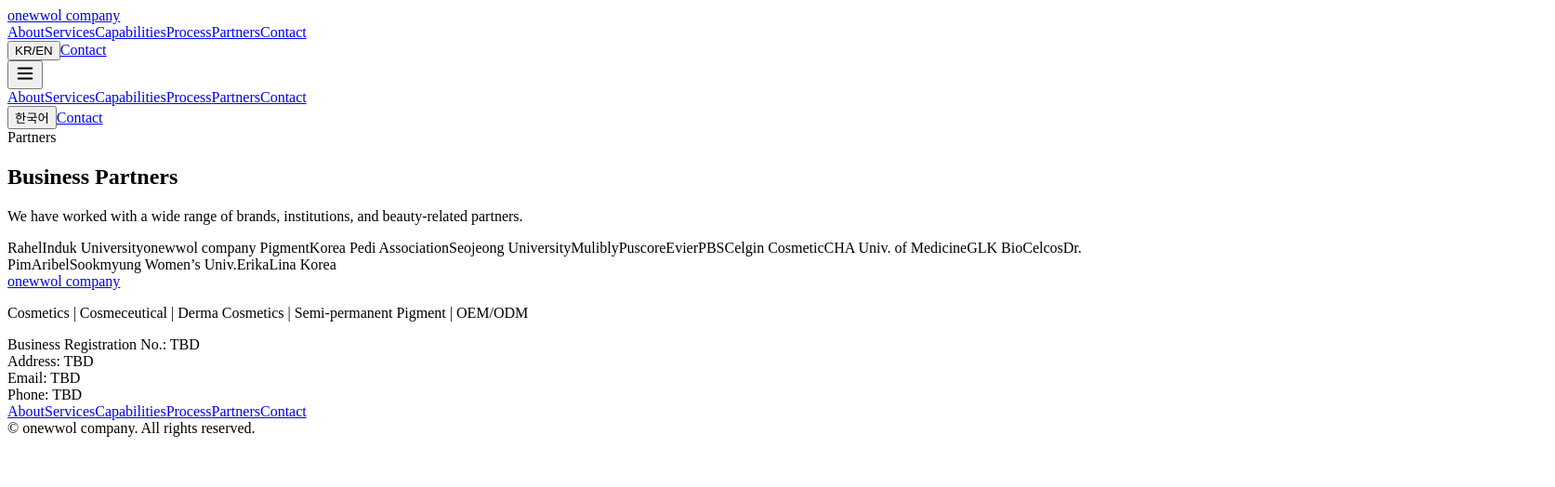
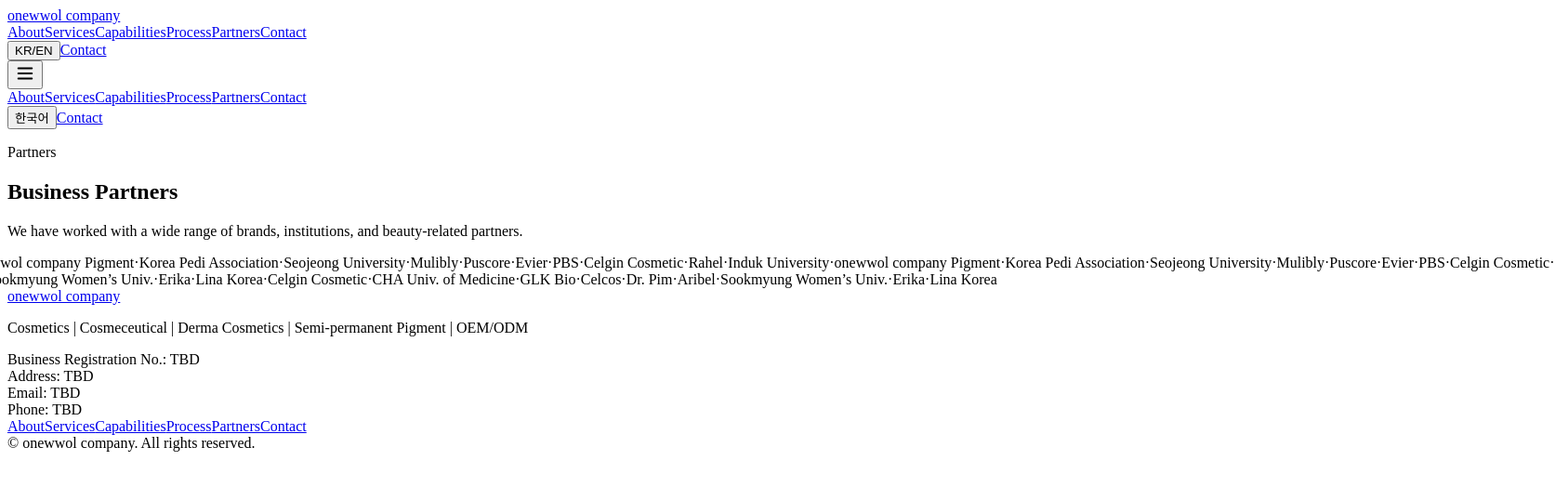
Before and after one commit to minchulpack/onewol-company, a React (Vite) app: page /en/partners in a window 1280 px wide. Shown: the top 524 px of the page at 93% size, 1673 px wide, since content can reach past the window. Built offline with nearby package versions, Linux system fonts and the light colour scheme; no server answers; the HTML template or start-up script is replaced by a standard one.

Commit message:
Refactor Partners component to use Marquee

```diff
--- a/src/app/components/sections/Partners.tsx
+++ b/src/app/components/sections/Partners.tsx
@@ -1,41 +1,79 @@
-import { motion } from 'motion/react';
+import { useRef } from 'react';
+import { motion, useAnimationFrame } from 'motion/react';
 import { useI18n } from '../../lib/i18n';
-import { SectionShell } from '../ui/SectionShell';
-import { RevealGroup } from '../ui/Reveal';
-import { fadeUp } from '../../lib/motion';
 
-const sizes = [
-  'text-[22px]',
-  'text-[18px]',
-  'text-[26px]',
-  'text-[20px]',
-  'text-[16px]',
-  'text-[24px]',
-  'text-[18px]',
-  'text-[20px]',
-];
+function Marquee({ items }: { items: string[] }) {
+  const x = useRef(0);
+  const ref = useRef<HTMLDivElement>(null);
+  const speed = 0.6; // px per frame
+
+  useAnimationFrame(() => {
+    if (!ref.current) return;
+    x.current -= speed;
+    const w = ref.current.scrollWidth / 2;
+    if (Math.abs(x.current) >= w) x.current = 0;
+    ref.current.style.transform = `translateX(${x.current}px)`;
+  });
+
+  const doubled = [...items, ...items];
+
+  return (
+    <div className="overflow-hidden">
+      <div ref={ref} className="flex gap-12 whitespace-nowrap" style={{ width: 'max-content' }}>
+        {doubled.map((name, i) => (
+          <span
+            key={`${name}-${i}`}
+            className="font-display text-[clamp(18px,2.2vw,28px)] font-light
+                       tracking-[-0.01em] text-white/40 hover:text-white/70
+                       transition-colors duration-500 cursor-default shrink-0"
+          >
+            {name}
+            <span className="ml-12 inline-block text-[#C8AA80]/30 text-base">·</span>
+          </span>
+        ))}
+      </div>
+    </div>
+  );
+}
 
 export function Partners() {
   const { t } = useI18n();
+
   return (
-    <SectionShell
-      id="partners"
-      eyebrow={t.partners.eyebrow}
-      title={t.partners.title}
-      body={t.partners.body}
-      className="bg-[#FBF8F3]"
-    >
-      <RevealGroup className="flex flex-wrap items-baseline justify-center gap-x-8 gap-y-6 max-w-4xl mx-auto text-center">
-        {t.partners.list.map((p, i) => (
-          <motion.span
-            key={`${p}-${i}`}
-            variants={fadeUp}
-            className={`${sizes[i % sizes.length]} text-[var(--brand-charcoal)]/55 hover:text-[var(--brand-accent)] transition-colors duration-500 tracking-[-0.005em] cursor-default`}
+    <section id="partners" className="scroll-mt-20 bg-[#0D0C14] text-white
+                                      border-t border-white/[0.06]">
+      {/* Header */}
+      <div className="max-w-[1320px] mx-auto px-6 md:px-12 lg:px-20 pt-20 pb-14">
+        <div data-reveal="up" className="flex flex-col md:flex-row md:items-end gap-6 md:gap-16">
+          <div>
+            <p className="text-[9px] tracking-[0.36em] uppercase text-[#C8AA80] mb-4">
+              {t.partners.eyebrow}
+            </p>
+            <h2 className="font-display text-[clamp(32px,5vw,64px)] font-light
+                           leading-[1.1] tracking-[-0.02em] text-white">
+              {t.partners.title}
+            </h2>
+          </div>
+          <p className="max-w-[300px] text-[13px] leading-[1.8] text-white/35 md:mb-2">
+            {t.partners.body}
+          </p>
+        </div>
+      </div>
+
+      {/* Marquee rows */}
+      <div className="py-6 flex flex-col gap-5 border-t border-white/[0.06]">
+        <Marquee items={t.partners.list.slice(0, 10)} />
+        <div className="relative">
+          <div
+            className="overflow-hidden"
+            style={{ direction: 'rtl' }}
           >
-            {p}
-          </motion.span>
-        ))}
-      </RevealGroup>
-    </SectionShell>
+            <Marquee items={t.partners.list.slice(9)} />
+          </div>
+        </div>
+      </div>
+
+      <div className="pb-16" />
+    </section>
   );
 }
```
